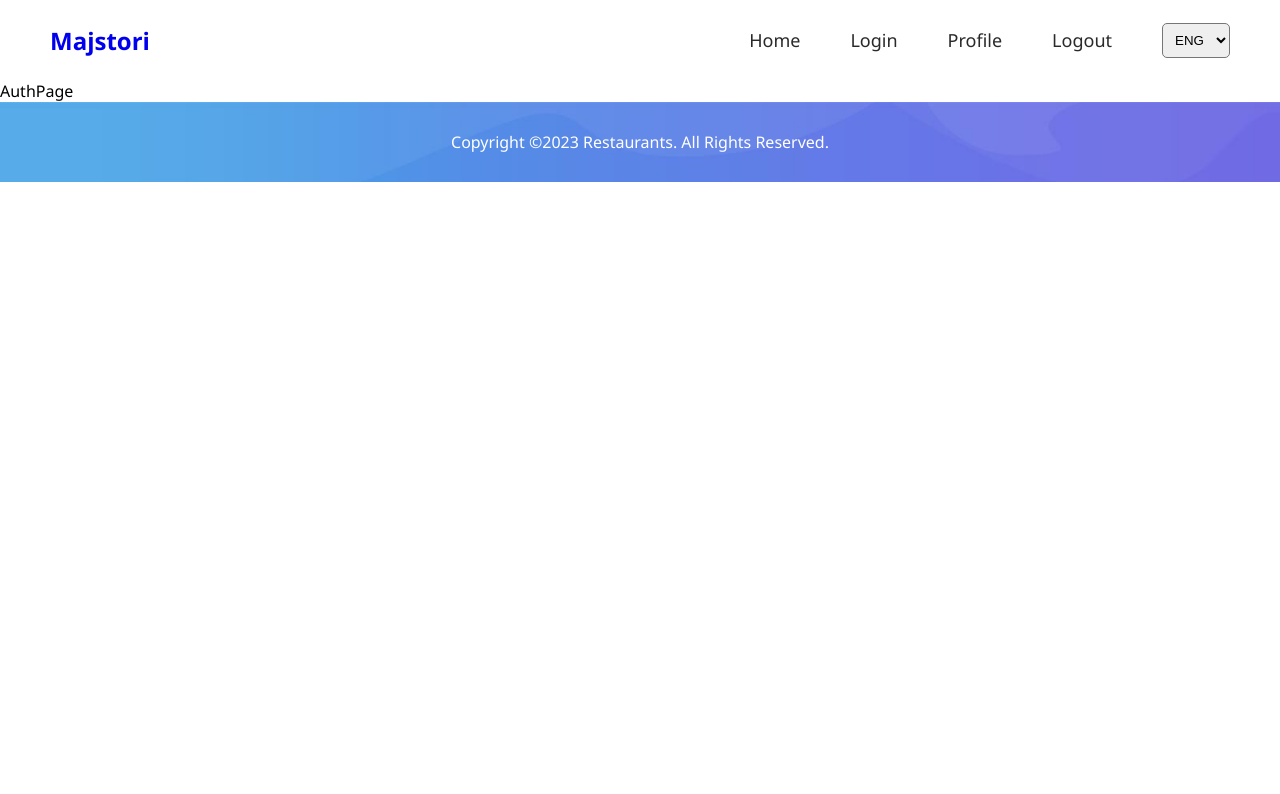
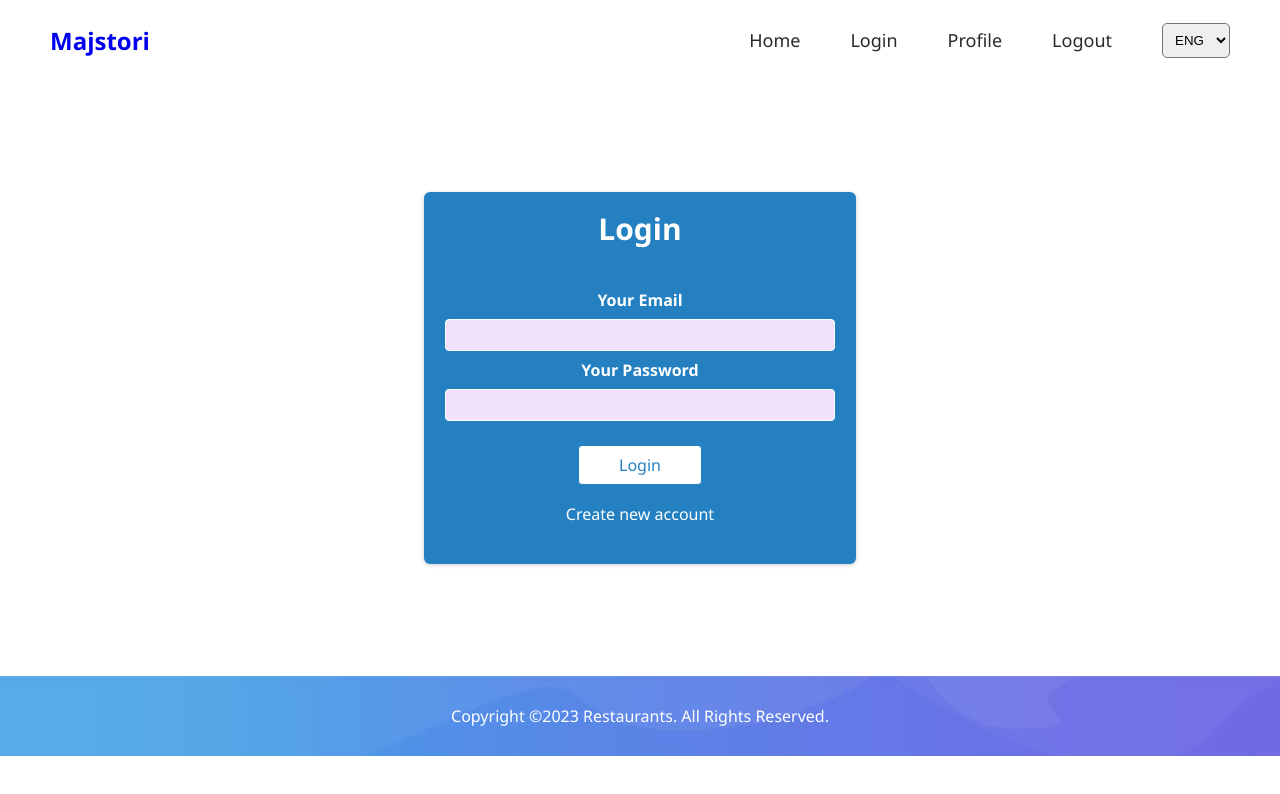
Before and after one commit to FINKI-PROJECTS/timski-frontend, a React (Create React App) app: page /auth in a window 1280 px wide. Shown: the top 794 px of the page. Built offline with nearby package versions, Linux system fonts and the light colour scheme.

Commit message:
Implementation of Auth Page (#4)

```diff
--- /dev/null
+++ b/src/components/Auth/AuthForm.js
@@ -0,0 +1,144 @@
+import { useState, useRef } from "react";
+import { useTranslation } from "react-i18next";
+import { useNavigate } from "react-router-dom";
+
+import classes from "./AuthForm.module.scss";
+
+const AuthForm = () => {
+  const firstNameInputRef = useRef();
+  const lastNameInputRef = useRef();
+  const emailInputRef = useRef();
+  const passwordInputRef = useRef();
+  const phoneNumberInputRef = useRef();
+
+  const { t } = useTranslation();
+  const navigate = useNavigate();
+
+  const [isLogin, setIsLogin] = useState(true);
+  const [isLoading, setIsLoading] = useState(false);
+
+  const switchAuthModeHandler = () => {
+    setIsLogin((prevState) => !prevState);
+  };
+
+  const submitHandler = (event) => {
+    event.preventDefault();
+
+    // setIsLoading(true);
+    // let url = "";
+    // if (isLogin) {
+    //   url = "LOGIN_API_END_POINT";
+    // } else {
+    //   url =
+    //   "REGISTER_API_END_POINT";
+    // }
+    // fetch(url, {
+    //   method: "POST",
+    //   body: isLogin
+    //     ? JSON.stringify({
+    //         email: emailInputRef.current.value,
+    //         password: passwordInputRef.current.value,
+    //       })
+    //     : JSON.stringify({
+    //         firstNameInputRef: firstNameInputRef.current.value,
+    //         lastNameInputRef: lastNameInputRef.current.value,
+    //         email: emailInputRef.current.value,
+    //         password: passwordInputRef.current.value,
+    //         phoneNumber: phoneNumberInputRef.current.value,
+    //       }),
+    //   headers: {
+    //     "Content-Type": "application/json",
+    //   },
+    // })
+    //   .then((res) => {
+    //     setIsLoading(false);
+    //     if (res.ok) {
+    //       return res.json();
+    //     } else {
+    //       return res.json().then((data) => {
+    //         throw new Error(data.error.message);
+    //       });
+    //     }
+    //   })
+    //   .then((data) => {
+    //     if (isLogin) {
+    //       navigate("/admin");
+    //     } else {
+    //       setIsLogin(true);
+    //     }
+    //   })
+    //   .catch((err) => alert(err.message));
+  };
+
+  return (
+    <section className={classes.auth}>
+      <h1>{isLogin ? t("Login") : t("Sign_Up")}</h1>
+      <form onSubmit={submitHandler}>
+        {!isLogin && (
+          <div className={classes.control}>
+            <label htmlFor="firstName">{t("Your_FirstName")}</label>
+            <input
+              type="text"
+              id="firstName"
+              required
+              ref={firstNameInputRef}
+            />
+          </div>
+        )}
+
+        {!isLogin && (
+          <div className={classes.control}>
+            <label htmlFor="lastName">{t("Your_LastName")}</label>
+            <input type="text" id="lastName" required ref={lastNameInputRef} />
+          </div>
+        )}
+
+        <div className={classes.control}>
+          <label htmlFor="email">{t("Your_Email")}</label>
+          <input type="email" id="email" required ref={emailInputRef} />
+        </div>
+
+        <div className={classes.control}>
+          <label htmlFor="password">{t("Your_Password")}</label>
+          <input
+            type="password"
+            id="password"
+            required
+            ref={passwordInputRef}
+          />
+        </div>
+
+        {!isLogin && (
+          <div className={classes.control}>
+            <label htmlFor="phoneNumber">{t("Your_Phone_Number")}</label>
+            <input
+              type="text"
+              id="phoneNumber"
+              required
+              ref={phoneNumberInputRef}
+            />
+          </div>
+        )}
+
+        <div className={classes.actions}>
+          {!isLoading && (
+            <button>{isLogin ? t("Login") : t("Create_Account")}</button>
+          )}
+          {isLoading && <p>Sending request...</p>}
+
+          <button
+            type="button"
+            className={classes.toggle}
+            onClick={switchAuthModeHandler}
+          >
+            {isLogin
+              ? t("Create_New_Account")
+              : t("Login_With_Existing_Account")}
+          </button>
+        </div>
+      </form>
+    </section>
+  );
+};
+
+export default AuthForm;
--- /dev/null
+++ b/src/components/Auth/AuthForm.module.scss
@@ -0,0 +1,80 @@
+@import "../../global/styles";
+
+.auth {
+  margin: 7rem auto;
+  width: 95%;
+  max-width: 25rem;
+  border-radius: 6px;
+  background-color: #2480c1;
+  box-shadow: 0 1px 4px rgba(0, 0, 0, 0.2);
+  padding: 1rem;
+  text-align: center;
+  color: white;
+
+  h1 {
+    text-align: center;
+    color: white;
+    font-size: 30px;
+  }
+
+  form {
+    padding: 40px 0 20px;
+
+    .control {
+      margin-bottom: 0.5rem;
+
+      label {
+        display: block;
+        color: white;
+        font-weight: bold;
+        margin-bottom: 0.5rem;
+        width: 100%;
+      }
+
+      input {
+        font: inherit;
+        background-color: #f1e1fc;
+        border-radius: 4px;
+        border: 1px solid white;
+        width: 95%;
+        text-align: left;
+        padding: 0.25rem;
+      }
+    }
+
+    .actions {
+      margin-top: 1.5rem;
+      display: flex;
+      flex-direction: column;
+      align-items: center;
+
+      button {
+        cursor: pointer;
+        font: inherit;
+        color: #2480c1;
+        background-color: white;
+        border: 1px solid #2480c1;
+        border-radius: 4px;
+        padding: 0.5rem 2.5rem;
+
+        &:hover {
+          background-color: rgb(199, 201, 205);
+          border-color: #2480c1;
+        }
+      }
+
+      .toggle {
+        margin-top: 1rem;
+        background-color: transparent;
+        color: white;
+        border: none;
+        padding: 0.15rem 1.5rem;
+
+        &:hover {
+          background-color: transparent;
+          color: rgb(221, 215, 215);
+        }
+      }
+    }
+  }
+}
--- a/src/index.js
+++ b/src/index.js
@@ -21,6 +21,14 @@ i18n
           "Sign_Up": "Sign Up",
           "Footer_Text_1": "Copyright",
           "Footer_Text_2": "Restaurants. All Rights Reserved.",
+          "Your_FirstName": "Your First Name",
+          "Your_LastName": "Your Last Name",
+          "Your_Phone_Number": "Your Phone Number",
+          "Your_Email": "Your Email",
+          "Your_Password": "Your Password",
+          "Create_Account": "Create Account",
+          "Create_New_Account": "Create new account",
+          "Login_With_Existing_Account": "Login with existing account",
         }
       },
       mk: {
@@ -33,6 +41,14 @@ i18n
           "Profile": "Профил",
           "Footer_Text_1": "Авторски права",
           "Footer_Text_2": "Мајстори. Сите права се задржани.",
+          "Your_FirstName": "Вашето име",
+          "Your_LastName": "Вашето презиме",
+          "Your_Phone_Number": "Вашиот телефонски број",
+          "Your_Email": "Вашата електронска пошта",
+          "Your_Password": "Вашата лозинка",
+          "Create_Account": "Креирај сметка",
+          "Create_New_Account": "Креирај нова сметка",
+          "Login_With_Existing_Account": "Најавете се со постоечка сметка",
         }
       },
       sq: {
@@ -45,6 +61,14 @@ i18n
           "Sign_Up": "Regjistrohu",
           "Footer_Text_1": "E drejta e autorit",
           "Footer_Text_2": "Majstori. Të gjitha të drejtat e rezervuara.",
+          "Your_FirstName": "Emri juaj",
+          "Your_LastName": "Mbiemri juaj",
+          "Your_Phone_Number": "Numri juaj i telefonit",
+          "Your_Email": "Email-i juaj",
+          "Your_Password": "Fjalëkalimi juaj",
+          "Create_Account": "Krijo llogari",
+          "Create_New_Account": "Hapni një llogari të re",
+          "Login_With_Existing_Account": "Hyni me llogarinë ekzistuese",
         }
       }
     },
--- a/src/pages/AuthPage.js
+++ b/src/pages/AuthPage.js
@@ -1,5 +1,7 @@
+import AuthForm from "../components/Auth/AuthForm";
+
 const AuthPage = () => {
-  return <div>AuthPage</div>;
+  return <AuthForm />;
 };
 
 export default AuthPage;
```
